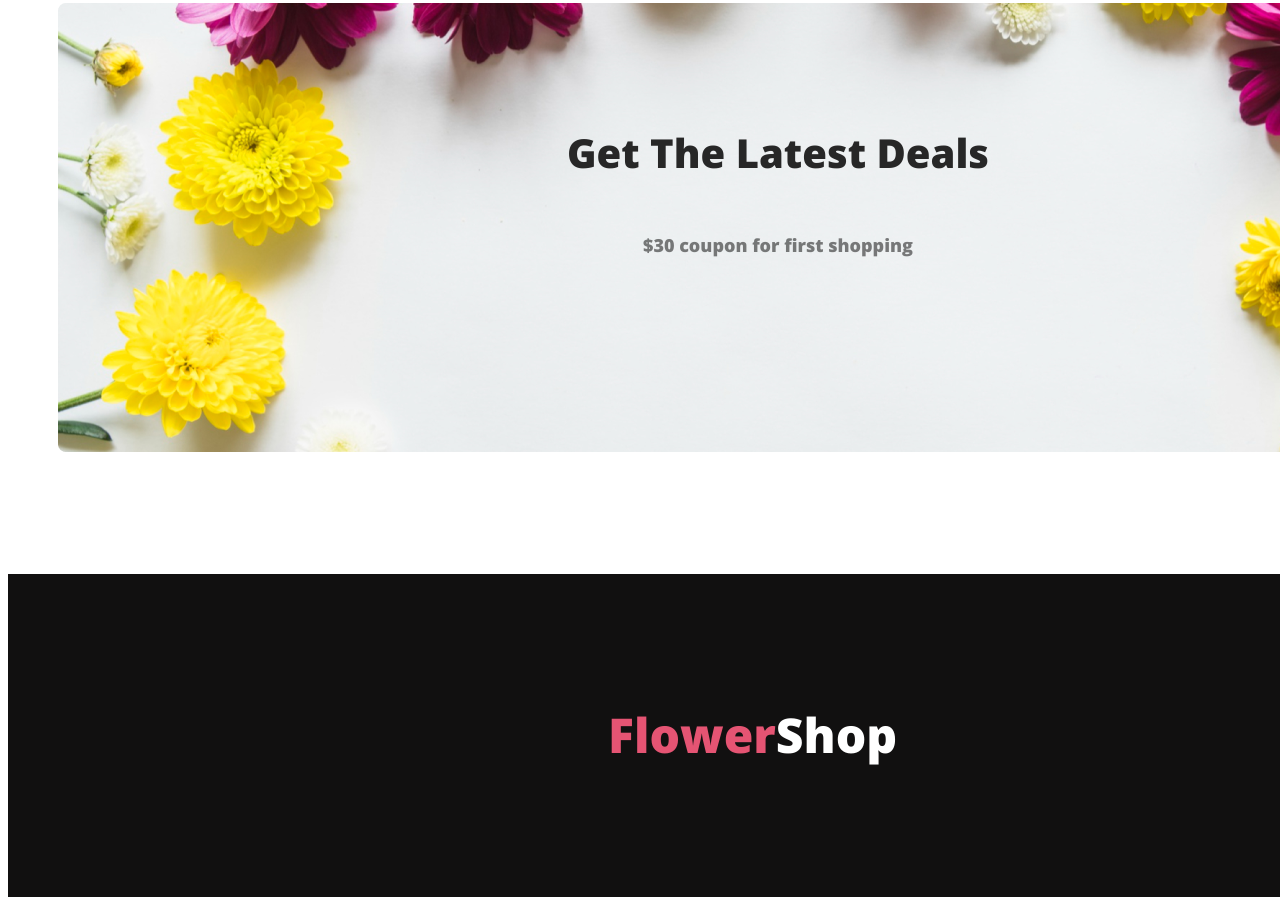
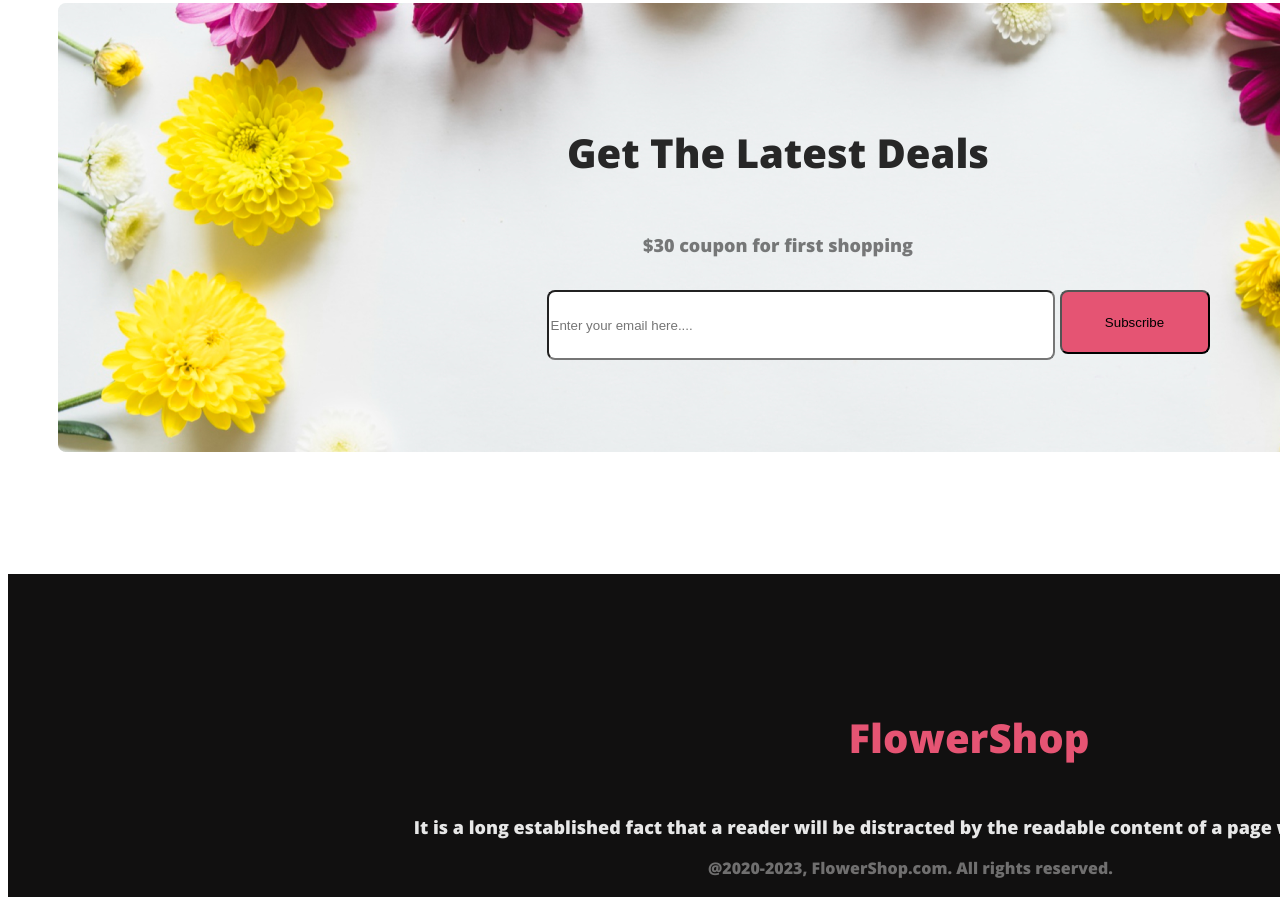
Before and after one commit to tanvir0896/first-assignment-flower-shop, a plain HTML site: page index.html in a window 1280 px wide. Shown: the part 4623-5520 px from the top of the page. Drawn offline with nearby package versions, Linux system fonts and the light colour scheme.

Commit message:
all finished

```diff
--- a/index.html
+++ b/index.html
@@ -72,6 +72,11 @@
         <section class="deals-section">
                 <h4 class="image-heading">Get The Latest Deals</h4>
                 <p class="image-heading-description">$30 coupon for first shopping</p>
+                <div class="input-btn">
+                    <input class="input" type="email" placeholder="Enter your email here...." name="" id="">
+                    <button class="btnn-primary" type="submit">Subscribe</button>
+                </div>
+
         </section>
     </main>
     <footer>
--- a/styles/flower.css
+++ b/styles/flower.css
@@ -261,6 +261,28 @@ span {
     font-size: 18px;
     font-weight: 400;
     padding-bottom: 233px;
+    margin-bottom: -200px;
+}
+
+.input {
+    width: 500px;
+    height: 64px;
+    border-radius: 8px;
+    background: #FFF;
+    margin-left: 200px;
+}
+
+.input-btn {
+    justify-content: center;
+    display: flex;
+}
+
+.btnn-primary {
+    width: 150px;
+    height: 64px;
+    border-radius: 8px;
+    background: #E55473;
+    margin-left: 5px;
 }
 
 /* footer part  */
@@ -272,31 +294,26 @@ span {
 }
 
 .footer-heading {
-    padding: 128px 832px 263px 600px;
+    color: #E55473;
+    font-size: 48px;
+    font-style: normal;
+    font-weight: 800;
+    line-height: normal;
+    text-align: center;
+    padding-top: 128px;
 }
 
 .footer-description {
     color: rgba(255, 255, 255, 0.90);
     text-align: center;
     font-size: 18px;
-    font-weight: 400;
-}
-
-.fl-color {
-    color: #E55473;
-    font-size: 48px;
-    font-weight: 800;
-}
-
-.shop {
-    color: #FFF;
-    font-size: 48px;
-    font-weight: 800;
 }
 
 small {
     color: rgba(255, 255, 255, 0.40);
-    text-align: center;
     font-size: 16px;
+    font-style: normal;
     font-weight: 400;
+    line-height: normal;
+    padding-left: 700px;
 }
```
